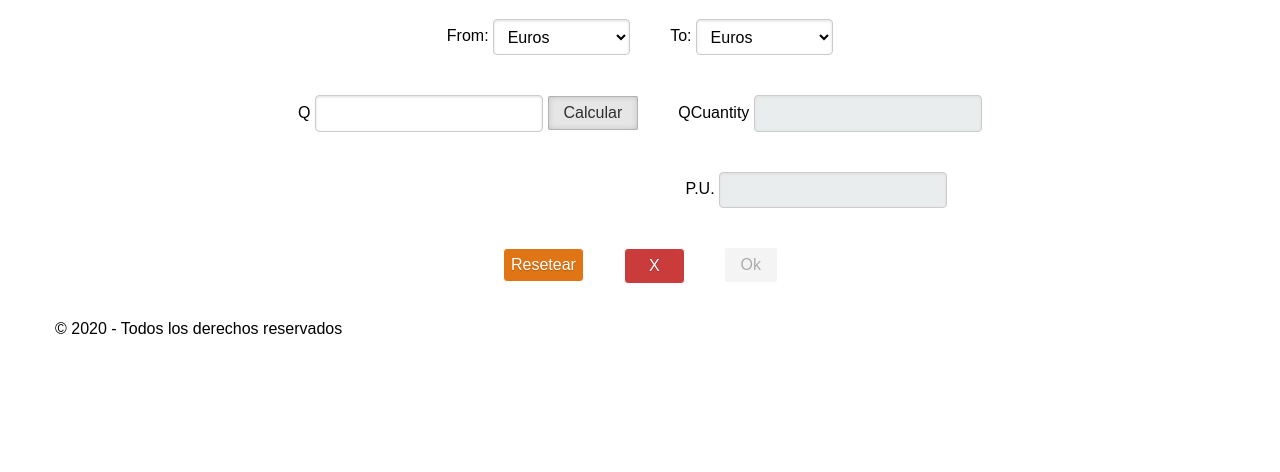
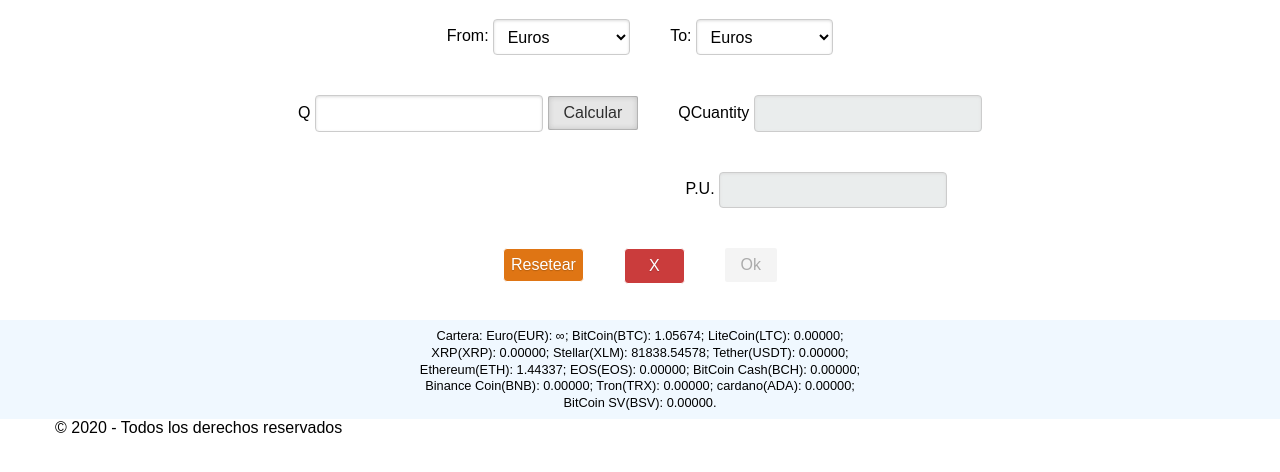
Before and after one commit to eldeivich/proyecto_flask, a Flask app: page /purchase in a window 1280 px wide. Shown: the part 155-627 px from the top of the page. Run offline with Flask 2, Linux system fonts and the light colour scheme; parts of the project's set-up code (start-up, migrations or seed data) failed here and were passed over; some libraries are stand-ins or nearby versions.

Commit message:
Arreglo error en valor actual, multiplicaba por dos cada vez que accedía, agregado monedero en pantalla de compra

```diff
--- a/cryptoapp/forms.py
+++ b/cryptoapp/forms.py
@@ -1,6 +1,6 @@
 from flask_wtf import FlaskForm
-from wtforms import StringField, DateField, SubmitField, HiddenField, SelectField, IntegerField, DecimalField, FloatField
-from wtforms.validators import DataRequired, ValidationError, InputRequired
+from wtforms import StringField, SubmitField, HiddenField, SelectField, IntegerField, DecimalField, FloatField
+from wtforms.validators import DataRequired, ValidationError, InputRequired, NumberRange
 from wtforms.widgets import Select
 from .funciones import cartera
 
@@ -11,6 +11,11 @@ MONEDAS = {'EUR': 0, 'BTC': 0, 'LTC': 0, 'XRP': 0, 'XLM': 0, 'USDT': 0, 'ETH': 0
 
 def error_cuantia(form, field):
     if form.cuantia.errors:
+        try:
+            cuantia = float(form.cuantia.raw_data[0].replace(",","."))
+            a=4
+        except:
+            a=4
         raise ValidationError('Este campo debe ir rellenado con números.')
 
 def error_iguales(form, field):
@@ -32,15 +37,25 @@ def cantidad_disponible(form, field):
             raise ValidationError('No Tienes BitCoins suficientes, Realiza una transacción de Euros a BitCoin')
     if form.desde.data != 'EUR':
         if disponible[0][form.desde.data] < form.cuantia.data:
-            raise ValidationError('No tienes {} suficientes, Realiza primero una transacción \n de otra moneda en la que tengas credito suficiente a {}.'.format(CRYPTOS[form.desde.data], CRYPTOS[form.desde.data]))
+            raise ValidationError('No tienes {} suficientes, Realiza primero una transacción\rde otra moneda en la que tengas credito suficiente a {}.'.format(CRYPTOS[form.desde.data], CRYPTOS[form.desde.data]))
     if disponible == True:
         raise ValidationError('Un error con la base de datos ha ocurrido, por favor inténtelo en unos minutos.')
+
+class MyFloatField(FloatField):
+    def process_formdata(self, valuelist):
+        if valuelist:
+            try:
+                self.data = float(valuelist[0].replace(',', '.'))
+                a=4
+            except ValueError:
+                self.data = None
+                raise ValueError(self.gettext('Not a valid float value'))
 
 class CryptoForm(FlaskForm):
 
     desde = SelectField('From', validators=[DataRequired(), error_iguales, error_euro_no_btc], choices=CHOICES, id="state")
     convertir_a = SelectField('To', validators=[DataRequired(), error_iguales, error_crypto_no_euro], choices=CHOICES)
-    cuantia = DecimalField('Q', validators=[InputRequired(), error_cuantia, cantidad_disponible])
+    cuantia = MyFloatField('Q', validators=[InputRequired(), error_cuantia, cantidad_disponible, NumberRange(min=0.00001, max=99999999)])
 
     calc = SubmitField('Calcular')
 
--- a/cryptoapp/routes.py
+++ b/cryptoapp/routes.py
@@ -5,7 +5,7 @@ from requests import Request, Session, ConnectionError, Timeout, TooManyRedirect
 from requests.exceptions import ConnectionError, Timeout, TooManyRedirects
 from flask_wtf import FlaskForm
 from cryptoapp.forms import CryptoForm
-from .funciones import inversion, tablaCryptos, consultaApi, tablaCryptos
+from .funciones import inversion, tablaCryptos, consultaApi, tablaCryptos, cartera
 import json
 import sqlite3
 from sqlite3 import OperationalError
@@ -13,7 +13,8 @@ import time
 
 BASE_DATOS = './data/data.db'
 API_KEY= app.config['API_KEY']
-
+cartera = cartera()
+tablaCryptos()
 
 
 @app.route("/", methods=['GET', 'POST'])
@@ -30,7 +31,8 @@ def index():
     valorUnit = []
     for fila in filas:
         fila = list(fila)
-        valorUnit = round((fila[4] / fila[6]), 5)
+        valorUnit = fila[4] / fila[6]
+        #valorUnit = round((fila[4] / fila[6]), 5)
         fila.append(valorUnit)
         fila = tuple(fila)
         listado.append(fila)
@@ -44,32 +46,34 @@ def purchase():
     form = CryptoForm(request.form)
 
     if request.method == 'GET':
-        return render_template("purchase.html", form = form)
+        return render_template("purchase.html", form = form, cartera=cartera)
 
     if form.calc.data:
         if form.validate():
             desde = request.form.get('desde')
             convertir_a = request.form.get('convertir_a')
-            cuantia = int(request.form.get('cuantia'))
+            cuantia = form.cuantia.data
 
             consulta = consultaApi(desde, convertir_a, cuantia)
 
             if consulta == False:
                 mensaje = 'Error en la consulta a la api, vuelva a intentarlo en unos minutos.'
-                return render_template("purchase.html", form=form, mensaje=mensaje)
+                return render_template("purchase.html", form=form, mensaje=mensaje, cartera=cartera)
 
-            qcuantity = round(consulta['data']['quote'][convertir_a]['price'], 5)
-            qcuantity_unitario = round((cuantia / qcuantity), 5)
+            qcuantity = consulta['data']['quote'][convertir_a]['price']
+            qcuantity_unitario = (cuantia / qcuantity)
+            #qcuantity_unitario = round((cuantia / qcuantity), 5)
 
-            return render_template("purchase.html", form=form, qcuantity = qcuantity, qcuantity_unitario = qcuantity_unitario)
+            return render_template("purchase.html", form=form, qcuantity = qcuantity, qcuantity_unitario = qcuantity_unitario, cartera=cartera)
         else:
-            return render_template("purchase.html", form=form)
+            return render_template("purchase.html", form=form, cartera=cartera)
     elif form.ok.data:
         desde = request.form.get('desde')
         convertir_a = request.form.get('convertir_a')
-        cuantia = int(request.form.get('cuantia'))
+        cuantia = form.cuantia.data
         qcuantity = float(request.form.get('qcuantityh'))
-        qcuantity_unitario = float(round((cuantia / qcuantity), 5))
+        qcuantity_unitario = float(cuantia / qcuantity)
+        #qcuantity_unitario = float(round((cuantia / qcuantity), 5))
         hora = time.strftime('%H:%M:%S')
         fecha = time.strftime('%d/%m/%Y')
 
@@ -79,7 +83,7 @@ def purchase():
         try:
             cursor.execute(query, (fecha, hora, desde, cuantia, convertir_a, qcuantity))
         except OperationalError as o:
-            return render_template("purchase.html", o=o)
+            return render_template("purchase.html", form=form ,o=o, cartera=cartera)
 
         conn.commit()
         conn.close()
@@ -96,7 +100,9 @@ def status():
         return render_template("status.html", mensaje="Error con la base de datos, Por favor inténtelo de nuevo en unos minutos.")
     elif disponible == False:
         return render_template("status.html", mensaje="Error en la consulta a la api, vuelva a intentarlo en unos minutos.")
-    euros_invertidos = round(disponible[0], 5)
-    valor_actual = round(disponible[1], 5)
+    euros_invertidos = disponible[0]
+    #euros_invertidos = round(disponible[0], 5)
+    valor_actual = disponible[1]
+    #valor_actual = round(disponible[1], 5)
 
     return render_template("status.html", euros_invertidos=euros_invertidos, valor_actual=valor_actual)
--- a/cryptoapp/static/styles/styles.css
+++ b/cryptoapp/static/styles/styles.css
@@ -9,9 +9,19 @@ a {
     text-decoration: none;
 }
 
+.menos {
+    font-size: 0.8em;
+    background-color: aliceblue;
+    text-align: center;
+    line-height: 4px;
+    padding: 1px;
+}
+
 .field-error {
     color: red;
     font-size: 0.8em;
+    margin-top: auto;
+    margin-bottom: 5px;
 }
 
 .centrar {
@@ -109,7 +119,7 @@ nav {
 }
 
 .negro {
-    color: black;
+    color: black !important;
 }
 
 .button-success,
--- a/cryptoapp/templates/purchase.html
+++ b/cryptoapp/templates/purchase.html
@@ -41,7 +41,7 @@
         <div class="padre">
             <div class="hijo">
                 <p class="enlinea">Q</p>
-                {{ form.cuantia(type="number") }}
+                {{ form.cuantia(type="number", step="0.00001") }}
                 {{ form.calc(class="pure-button pure-button-secondary pure-button-active") }}
                 {% if form.cuantia.errors %}
                     {% for error in form.cuantia.errors %}
@@ -52,7 +52,7 @@
             <div class="hijo">
             <p class="enlinea">QCuantity</p>
                 {% if qcuantity %}
-                    <input class="negro" type="text" name="qcuantity" id="qcuantity" value="{{qcuantity}}" disabled>
+                    <input class="negro" type="text" name="qcuantity" id="qcuantity" value="{{'{:.5f}'.format(qcuantity)}}" disabled>
                     <input type="hidden" name="qcuantityh" id="qcuantityh" value="{{qcuantity}}">
                 {% else %}
                     <input type="text" name="qcuantity" id="qcuantity" value="" disabled>
@@ -67,7 +67,7 @@
             <div class="hijo">
             <p class="enlinea">P.U.</p>
                 {% if qcuantity_unitario %}
-                    <input class="negro" type="text" name="qcuantity_unitario" id="qcuantity_unitario" value="{{qcuantity_unitario}}" disabled>
+                    <input class="negro" type="text" name="qcuantity_unitario" id="qcuantity_unitario" value="{{'{:.5f}'.format(qcuantity_unitario)}}" disabled>
                     <input type="hidden" name="qcuantity_unitarioh" id="qcuantity_unitarioh" value="{{qcuantity_unitario}}">
                 {% else %}
                     <input type="text" name="qcuantity_unitario" id="qcuantity_unitario" value="" disabled>
@@ -93,4 +93,11 @@
             <!--<input class="btn btn-a" type="submit" value="ok" placeholder="V">-->
         </form>
     </div>
+    <div class="menos">
+        <p>Cartera: Euro(EUR): ∞; BitCoin(BTC): {{"{:.5f}".format(cartera[0]['BTC'])}}; LiteCoin(LTC): {{"{:.5f}".format(cartera[0]['LTC'])}};</p>
+        <p>XRP(XRP): {{"{:.5f}".format(cartera[0]['XRP'])}}; Stellar(XLM): {{"{:.5f}".format(cartera[0]['XLM'])}}; Tether(USDT): {{"{:.5f}".format(cartera[0]['USDT'])}};</p>
+        <p>Ethereum(ETH): {{"{:.5f}".format(cartera[0]['ETH'])}}; EOS(EOS): {{"{:.5f}".format(cartera[0]['EOS'])}}; BitCoin Cash(BCH): {{"{:.5f}".format(cartera[0]['BCH'])}};</p>
+        <p>Binance Coin(BNB): {{"{:.5f}".format(cartera[0]['BNB'])}}; Tron(TRX): {{"{:.5f}".format(cartera[0]['TRX'])}}; cardano(ADA): {{"{:.5f}".format(cartera[0]['ADA'])}};</p>
+        <p>BitCoin SV(BSV): {{"{:.5f}".format(cartera[0]['BSV'])}}.</p>
+    </div>
 {% endblock %}
--- a/cryptoapp/templates/status.html
+++ b/cryptoapp/templates/status.html
@@ -13,8 +13,8 @@
         {% if mensaje %}
             <p class="field-error">{{ mensaje }}</p>
         {% endif %}
-        <p>Invertido:  {{euros_invertidos}}</p>
-        <p>Valor actual:  {{valor_actual}}</p>
+        <p>Invertido:  {{"{:.5f}".format(euros_invertidos)}}</p>
+        <p>Valor actual:  {{"{:.5f}".format(valor_actual)}}</p>
     </div>
     <div class="bvolver">
         <a class="botonverde volver" href="/">Volver</a>
```
Also changed, not shown: cryptoapp/funciones.py (+19 -11 lines), cryptoapp/templates/index.html (+4 -4 lines), data/data.db, readme.md.
